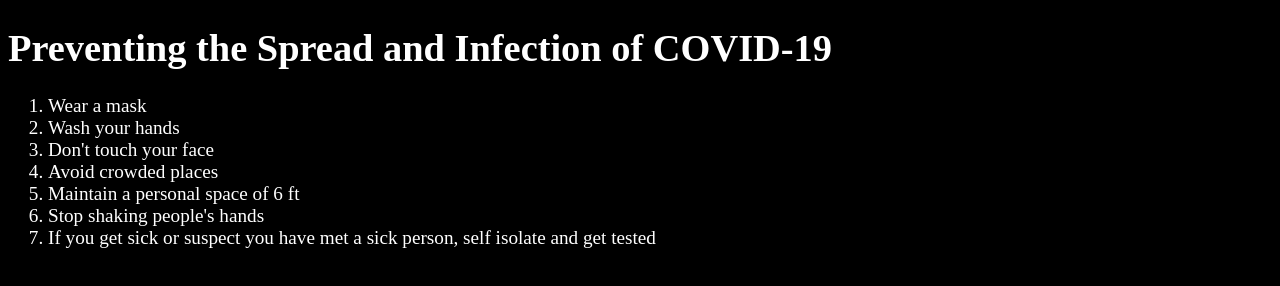
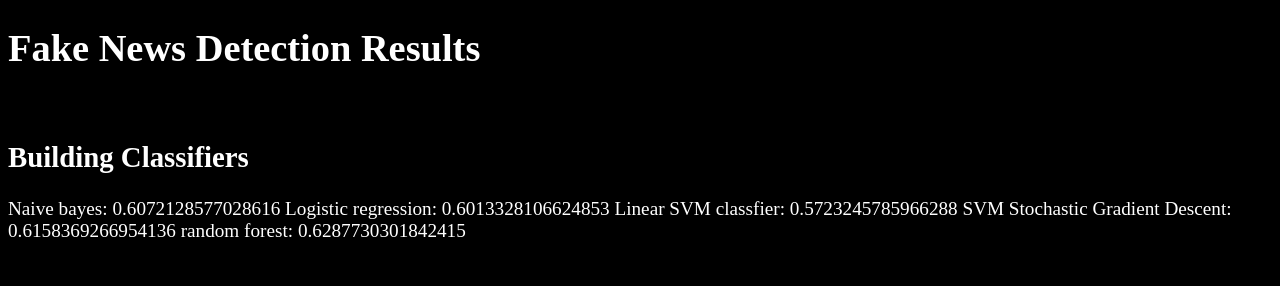
Before and after one commit to TRBoom/Fake-News-Detection-Results, a plain HTML site: page index.html in a window 1280 px wide. Drawn offline with Linux system fonts and the light colour scheme.

Commit message:
Update index.html

```diff
--- a/index.html
+++ b/index.html
@@ -5,20 +5,18 @@
     <meta charset="UTF-8">
     <meta name="viewport" content="width=device-width, initial-scale=1.0">
     <link rel="stylesheet" href="css/site.css">
-    <title>Covid Prevention</title>
+    <title>Fake News Detection Results</title>
 </head>
 
 <body>
-    <h1>Preventing the Spread and Infection of COVID-19</h1>
-    <ol>
-        <li>Wear a mask</li>
-        <li>Wash your hands</li>
-        <li>Don't touch your face</li>
-        <li>Avoid crowded places</li>
-        <li>Maintain a personal space of 6 ft</li>
-        <li>Stop shaking people's hands</li>
-        <li>If you get sick or suspect you have met a sick person, self isolate and get tested</li>
-    </ol>
+    <h1>Fake News Detection Results</h1>
+    <br>
+    <h2>Building Classifiers</h2>
+    Naive bayes: 0.6072128577028616
+    Logistic regression: 0.6013328106624853
+    Linear SVM classfier: 0.5723245785966288
+    SVM Stochastic Gradient Descent: 0.6158369266954136
+    random forest: 0.6287730301842415
 </body>
 
 </html>
```
